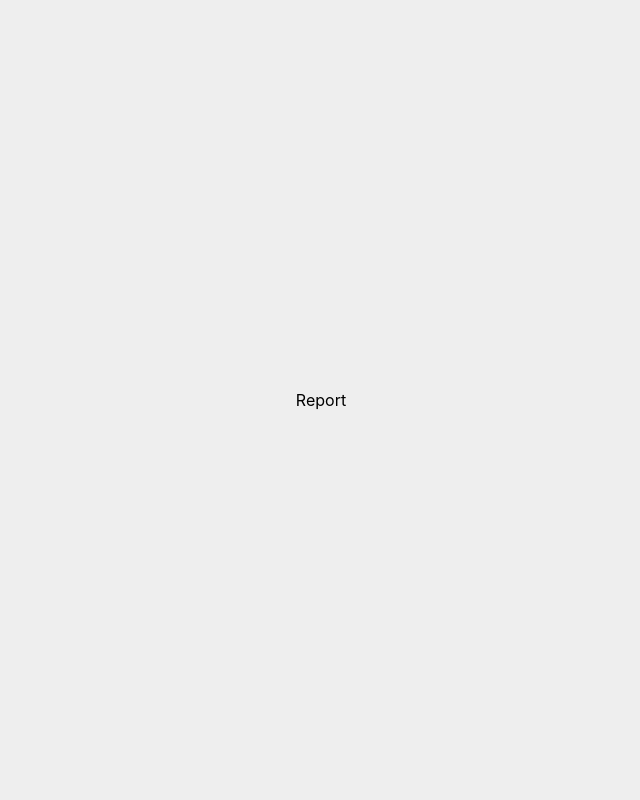
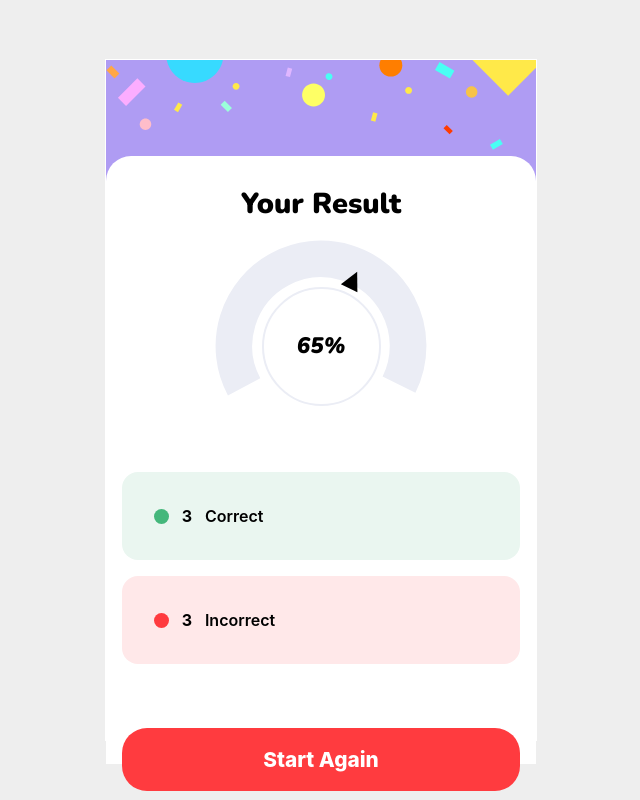
Before and after one commit to Harsh7wardhan/Quiz-app-FE, a React (Vite) app: page /report in a window 1280 px wide. Shown: the whole page, without its empty margins (319-959 px from the left). Built offline with nearby package versions, Linux system fonts and the light colour scheme.

Commit message:
add : circular / progress bar svgs

```diff
--- a/src/components/CircularBar/CircularBar.jsx
+++ b/src/components/CircularBar/CircularBar.jsx
@@ -7,7 +7,7 @@ const CircularProgressBar = ({ activeQuestion, totalQuestions, percentage }) =>
     useEffect(() => {
         let timer;
         if (progress < percentage) {
-            timer = setTimeout(() => setProgress(progress + 1), 20); // Animation speed
+            timer = setTimeout(() => setProgress(progress + 1), 20);
         }
         return () => clearTimeout(timer);
     }, [progress, percentage]);
--- /dev/null
+++ b/src/components/ProgressMeter/ProgressMeter.jsx
@@ -0,0 +1,55 @@
+import React, { useEffect, useState } from "react";
+import styles from "./ProgressMeter.module.scss"; // Importing the styles
+import './check.css';
+import Button from "../Button/Button";
+
+const CircularProgressMeter = ({ percentage }) => {
+    const [progress, setProgress] = useState(0);
+
+    useEffect(() => {
+        let timer;
+        if (progress < percentage) {
+            timer = setTimeout(() => setProgress(progress + 1), 20);
+        }
+        return () => clearTimeout(timer);
+    }, [progress, percentage]);
+
+    console.log("pro",progress)
+
+    return (
+        <>
+            <div className={styles.progressMeterContainer}>
+                <svg className={styles.progressMeterCircle} width="220" height="220" viewBox="0 0 120 120">
+                    <circle
+                        className={styles.circleMeterBackground}
+                        cx="60"
+                        cy="60"
+                        r="47.5"
+                        strokeWidth="20"
+                    />
+                    <circle
+                        className={styles.circleMeterProgress}
+                        cx="60"
+                        cy="60"
+                        r="47.5"
+                        strokeWidth="20"
+                        strokeDasharray="298.451"
+                        strokeDashoffset={(298.451 * (100 - 65)) / 100}
+                    />
+                    <polygon
+                        className={styles.meterTriangle}
+                        points="60,15 55,25 65,25"
+                        fill="black"
+                        transform={`rotate(${(progress / 100) * 360}, 60, 60)`}
+                    />
+                </svg>
+                <div className={styles.innerCircle}>
+                    <span className={styles.countText}>{percentage}%</span>
+                </div>
+            </div>
+
+        </>
+    );
+};
+
+export default CircularProgressMeter;
--- /dev/null
+++ b/src/components/ProgressMeter/ProgressMeter.module.scss
@@ -0,0 +1,51 @@
+.progressMeterContainer {
+  border-radius: 50%;
+  position: relative;
+  display: flex;
+  justify-content: center;
+  align-items: center;
+}
+
+.progressMeterCircle {
+  transform: rotate(-208deg);
+}
+
+.circleMeterBackground {
+  fill: none;
+  stroke: #fff;
+}
+
+.circleMeterProgress {
+  fill: none;
+  stroke: #ebedf5;
+  // stroke-linecap: round;
+  transition: stroke-dashoffset 0.5s ease;
+}
+
+.innerCircle {
+  border-radius: 50%;
+  border: 2px solid #ebedf5;
+  height: 115px;
+  width: 115px;
+  position: absolute;
+  display: flex;
+  justify-content: center;
+  align-items: center;
+}
+
+.progressText {
+  position: absolute;
+}
+.countText {
+  font-family: "Nunito", sans-serif;
+  font-size: 1.4rem;
+  font-weight: 900;
+  font-style: italic;
+}
+.questionText {
+  font-family: "Nunito", sans-serif;
+  font-size: 1rem;
+  font-weight: 900;
+  color: #758694;
+  font-style: italic;
+}
--- /dev/null
+++ b/src/components/ProgressMeter/check.css
@@ -0,0 +1,38 @@
+/* Container to center the circular progress bar */
+.progress-container {
+    display: flex;
+    justify-content: center;
+    align-items: center;
+    height: 100vh; /* Full screen height */
+  }
+
+  /* Outer circle */
+  .outer-circle {
+    width: 200px; /* Width and height of the outer circle */
+    height: 200px;
+    border-radius: 50%; /* Make it circular */
+    background: conic-gradient(grey 0deg 270deg, white 270deg 360deg); /* 3/4 grey, 1/4 white */
+    display: flex;
+    justify-content: center;
+    align-items: center;
+    border: 25px solid transparent; /* Thick border */
+  }
+
+  /* Inner white circle */
+  .inner-circle {
+    width: 150px; /* Inner circle size */
+    height: 150px;
+    border-radius: 50%;
+    background-color: white; /* Background color for the inner circle */
+    display: flex;
+    justify-content: center;
+    align-items: center;
+    position: relative;
+  }
+
+  /* Text showing the percentage */
+  .percentage-text {
+    font-size: 2rem; /* Text size */
+    font-weight: bold;
+    color: black;
+  }
--- a/src/pages/Home/Home.module.scss
+++ b/src/pages/Home/Home.module.scss
@@ -1,11 +1,9 @@
 $button-color: #ff3b3c;
 
 .homeContainer {
-  padding: 1rem 1rem 2rem 1rem;
   width: 430px;
   height: 85vh;
-  border: 1px solid white;
-  border-radius: 25px;
+  // border-radius: 25px;
   background-color: #fff;
   background: url("/public/home-bg.png");
   display: flex;
@@ -17,6 +15,7 @@ $button-color: #ff3b3c;
   display: flex;
   align-items: center;
   justify-content: center;
+  margin-top: 1.5rem;
   img {
     width: 160px;
     height: 40px;
@@ -59,4 +58,5 @@ $button-color: #ff3b3c;
   display: flex;
   align-items: center;
   justify-content: center;
+  margin-bottom: 1.5rem;
 }
--- a/src/pages/Report/Report.jsx
+++ b/src/pages/Report/Report.jsx
@@ -1,8 +1,32 @@
 import React from 'react'
+import containerStyles from '../Question/Question.module.scss';
+import styles from './Report.module.scss';
+import Button from '../../components/Button/Button';
+import ProgressMeter from '../../components/ProgressMeter/ProgressMeter';
 
 const Report = () => {
   return (
-    <div>Report</div>
+    <div className={containerStyles.questionContainer}>
+      <div>
+        <img src='/decoration-top.svg' />
+      </div>
+      <div className={styles.reportContainer}>
+        <p className={styles.resultText}>Your Result</p>
+
+        <ProgressMeter percentage={"65"} />
+        <div className={styles.correctResult}>
+          <span className={styles.correctCircle}></span>
+          <span className={styles.correctNumber}>3</span><span className={styles.correctText}>Correct</span>
+        </div>
+        <div className={styles.incorrectResult}>
+          <span className={styles.correctCircle}></span>
+          <span className={styles.correctNumber}>3</span><span className={styles.correctText}>Incorrect</span>
+        </div>
+
+        <Button text={'Start Again'} buttonConfig={{ 'marginTop' : '3rem'}} />
+
+      </div>
+    </div>
   )
 }
 
--- a/src/pages/Report/Report.module.scss
+++ b/src/pages/Report/Report.module.scss
@@ -0,0 +1,67 @@
+.reportContainer {
+  border-radius: 25px 25px 0px 0px;
+  height: 80%;
+  background-color: #fff;
+  position: relative;
+  padding: 2rem 1rem;
+  display: flex;
+  flex-direction: column;
+  gap: 1rem;
+
+  .resultText {
+    margin: 0;
+    font-family: "Nunito", sans-serif;
+    font-weight: 900;
+    font-size: 1.8rem;
+    line-height: 32px;
+  }
+  .correctResult {
+    background-color: #eaf6f0;
+    display: flex;
+    align-items: center;
+    padding: 2rem;
+    border-radius: 1rem;
+    gap: 0.8rem;
+
+    .correctCircle {
+      width: 15px;
+      height: 15px;
+      border-radius: 50%;
+      background-color: #44b77b;
+    }
+    .correctNumber {
+      font-weight: 700;
+      font-size: 1rem;
+    }
+    .correctText {
+      color: #000;
+      font-weight: 600;
+      font-size: 1rem;
+    }
+  }
+
+  .incorrectResult {
+    background-color: #ffe8e9;
+    display: flex;
+    align-items: center;
+    padding: 2rem;
+    border-radius: 1rem;
+    gap: 0.8rem;
+
+    .correctCircle {
+      width: 15px;
+      height: 15px;
+      border-radius: 50%;
+      background-color: #ff3b3f;
+    }
+    .correctNumber {
+      font-weight: 700;
+      font-size: 1rem;
+    }
+    .correctText {
+      color: #000;
+      font-weight: 600;
+      font-size: 1rem;
+    }
+  }
+}
```
